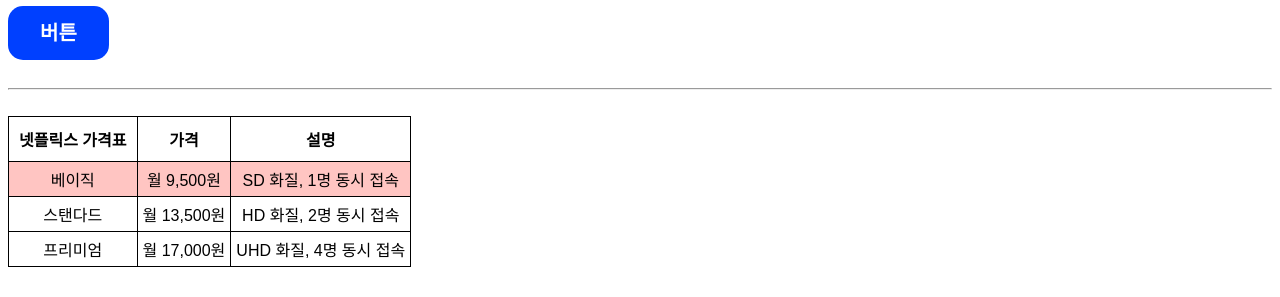
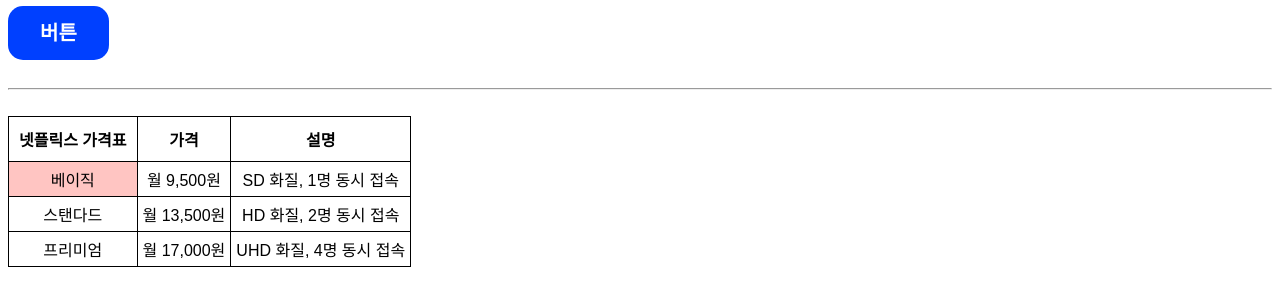
Before and after one commit to JhnnWeak/hnn-js, a plain HTML site: page index.html in a window 1280 px wide. In both pictures the pointer is over the element "베이직". Shown: the part 127-424 px from the top of the page. Drawn offline with Linux system fonts and the light colour scheme; a web font is replaced by a local one.

Commit message:
Css - tr에서 td로 변경되었습니다.

```diff
--- a/index.css
+++ b/index.css
@@ -34,12 +34,12 @@ td {
   padding: 10px;
 }
 
-tr {
+td {
   /* background-color 속성에 0.2초의 transition을 설정해줌 */
   transition: background-color 0.2s;
 }
 
-tr:hover {
+td:hover {
   background-color: #ffc5c2;
   cursor: pointer;
 }
```
